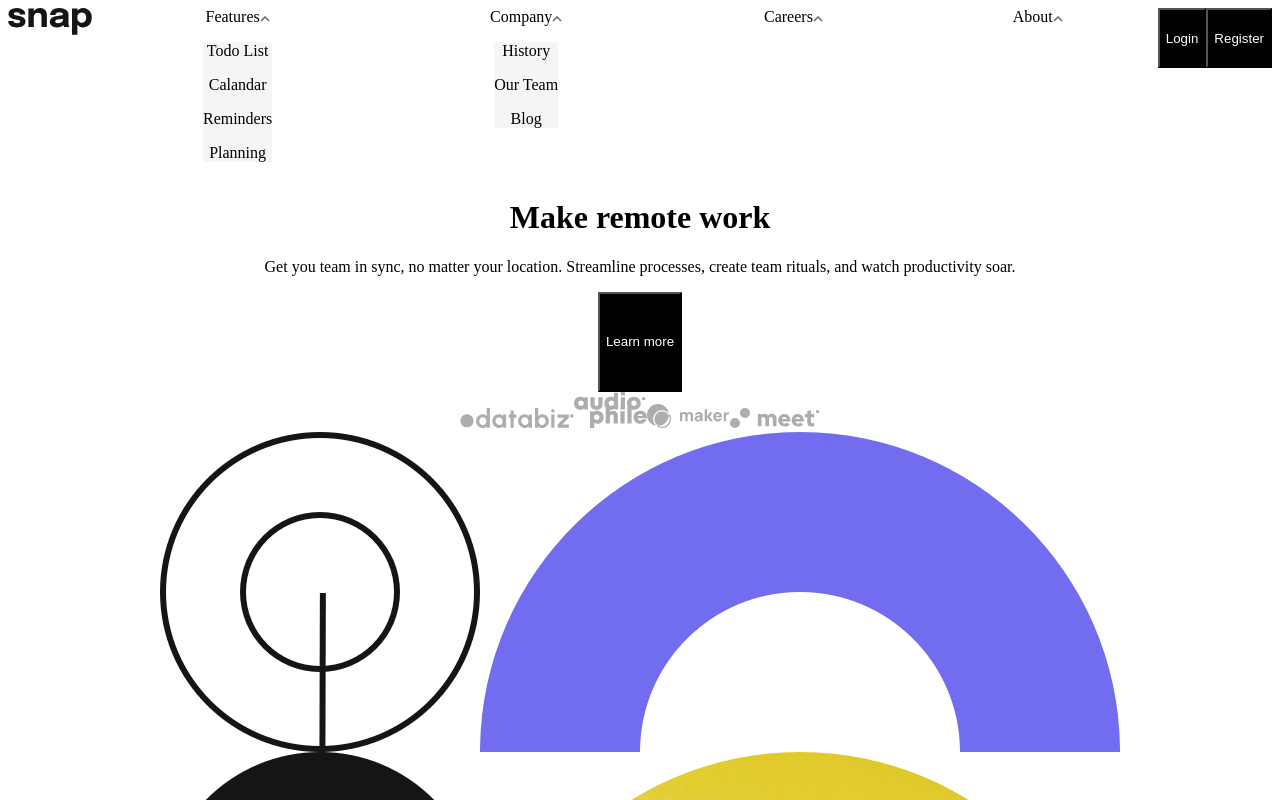
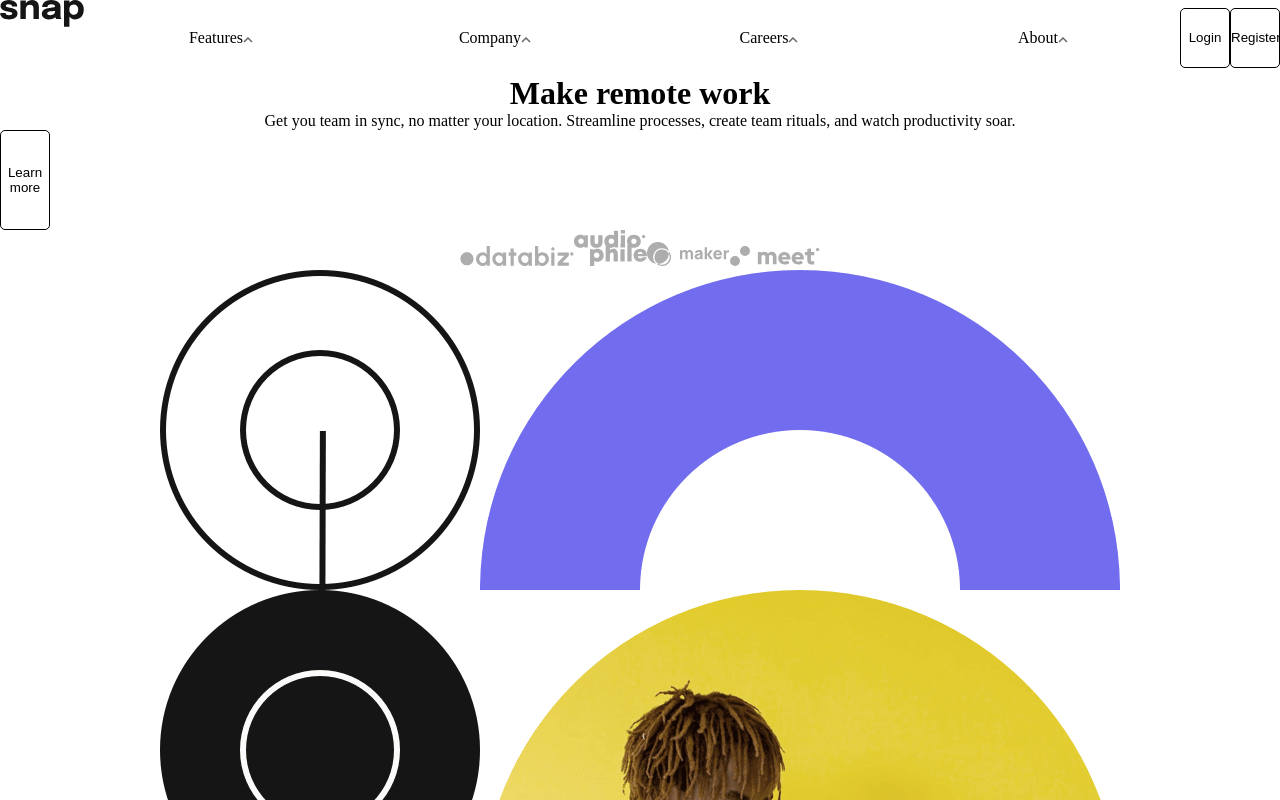
Before and after one commit to ajax12233512/Intro-Section, a React (Create React App) app: page / in a window 1280 px wide. Shown: the top 800 px of the page. Built offline with nearby package versions, Linux system fonts and the light colour scheme.

Commit message:
added stuff

```diff
--- a/src/App.css
+++ b/src/App.css
@@ -1,3 +1,8 @@
+*{
+  margin: 0;
+  padding: 0;
+}
+
 .App {
   text-align: center;
 }
--- a/src/components/Button/Button.js
+++ b/src/components/Button/Button.js
@@ -3,14 +3,23 @@ import './Button.css'
 
 const Button = ({text, height}) => {
 
+  const containerStyle = {
+      width: '50px',
+  }
+
   const style = {
-    backgroundColor: 'black',
+    backgroundColor: 'white',
     height: height,
-    color: 'white'
+    color: 'black',
+    borderRadius: '5px',
+    border: '1px solid black',
+    width: '100%'
   }
 
   return (
+      <div style={containerStyle}>
         <button style={style} className="Button">{text}</button>
+      </div>
   )
 }
 
--- a/src/components/Navbar/Navbar.css
+++ b/src/components/Navbar/Navbar.css
@@ -1,13 +1,34 @@
 .navbar{
     display: flex;
     justify-content: space-around;
+    height: 75px;
+    position: relative;
 }
 .navbar__items{
+    box-sizing: border-box;
     width: 100%;
     display: flex;
     justify-content: space-around;
+    align-items: center;
 }
 .navbar-btns{
     display: flex;
     justify-content: space-around;
+    align-items: center;
 }
+
+.navbar-btns:nth-child(1) button{
+    border: none;
+}
+
+.subitems{
+    display: none;
+}
+
+.navbar__item:hover .subitems{
+    display: block;
+}
+
+.navbar__item{
+    width: 10%;
+}
--- a/src/components/Navbar/NavbarSubItems.jsx
+++ b/src/components/Navbar/NavbarSubItems.jsx
@@ -3,8 +3,11 @@ import React from 'react'
 const style = {
     margin: '1rem',
     top: '0px',
+    right: '20px',
     position: 'relative',
     backgroundColor: '#f5f5f5',
+    width: '100px',
+    zIndex: '1'
 }
 function NavbarSubItems(props) {
   return (
```
